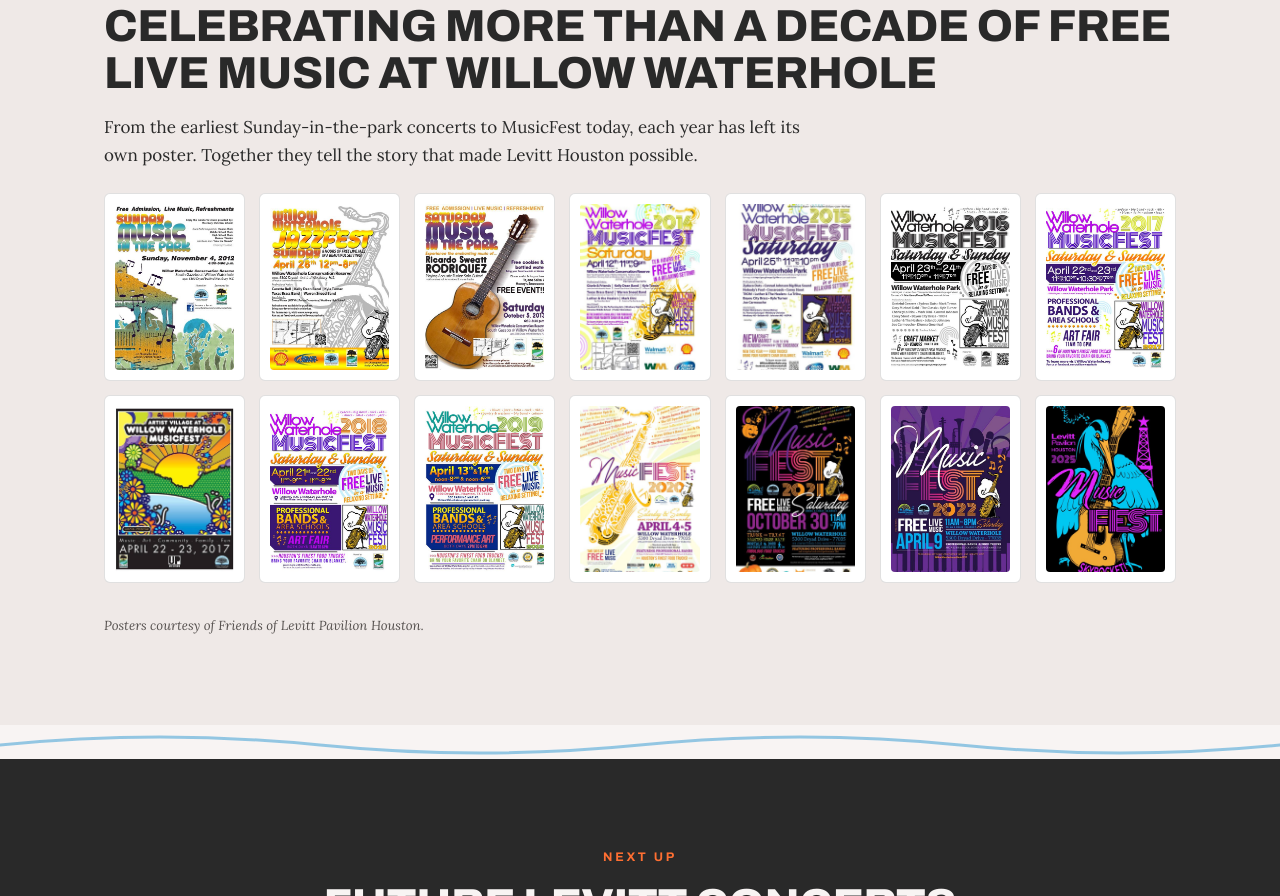
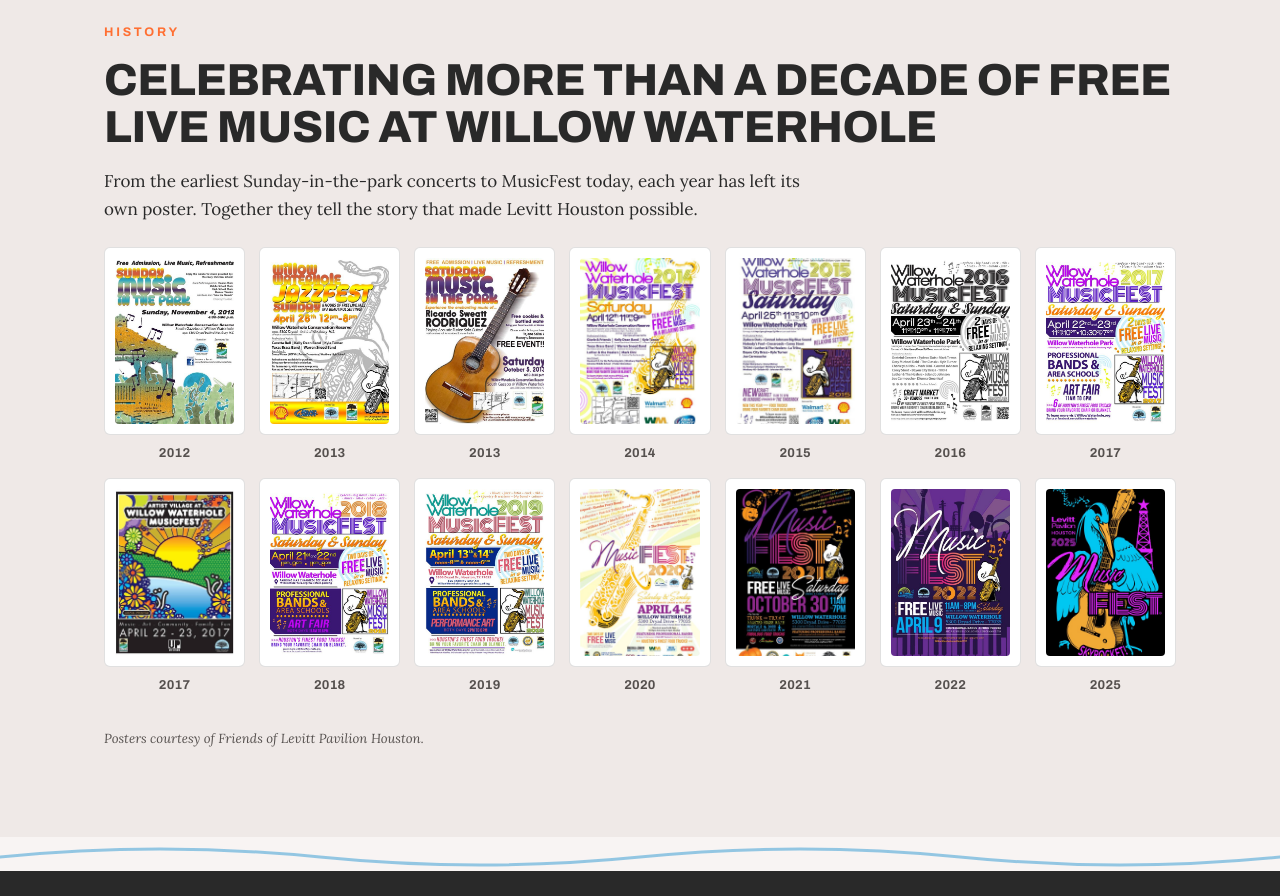
Before and after one commit to jbroadfoot/levitt-houston-site, a plain HTML site: page musicfest.html in a window 1280 px wide. Shown: the part 1823-2719 px from the top of the page. Drawn offline with Linux system fonts and the light colour scheme.

Commit message:
Add files via upload

```diff
--- a/musicfest.html
+++ b/musicfest.html
@@ -51,7 +51,7 @@
     <img src="images/mf-sunset-stage-perme.jpg" alt="The view from the MusicFest stage at golden hour: performers silhouetted beneath the canopy, flags flying, and the crowd spread across the lawn at Willow Waterhole" loading="lazy" style="width:100%;border-radius:var(--radius);margin:1.75rem 0 0.5rem;">
     <p class="photo-caption">MusicFest at Willow Waterhole Greenway. Photo: &copy; Eduardo Perme.</p>
     <div class="mt-2" style="max-width:760px;">
-      <p>MusicFest has brought free live music to Willow Waterhole since 2012, filling the greenway with student musicians, professional artists, food, and neighbors gathered around the stage. It is the community foundation Levitt Pavilion Houston is being built on, and it points directly to what the pavilion will become.</p>
+      <p class="lede">MusicFest has brought free live music to Willow Waterhole since 2012, filling the greenway with student musicians, professional artists, food, and neighbors gathered around the stage. It is the community foundation Levitt Pavilion Houston is being built on, and it points directly to what the pavilion will become.</p>
     </div>
   </div>
 </section>
@@ -62,20 +62,20 @@
     <h2>Celebrating more than a decade of free live music at Willow Waterhole</h2>
     <p class="mt-1" style="max-width:720px;">From the earliest Sunday-in-the-park concerts to MusicFest today, each year has left its own poster. Together they tell the story that made Levitt Houston possible.</p>
     <div class="poster-strip">
-      <div class="poster"><img src="images/posters/poster-2012-nov.jpg" alt="Sunday Music in the Park poster, November 2012"></div>
-      <div class="poster"><img src="images/posters/poster-2013-apr.jpg" alt="Willow Waterhole JazzFest poster, April 2013"></div>
-      <div class="poster"><img src="images/posters/poster-2013-oct.jpg" alt="Saturday Music in the Park poster, October 2013"></div>
-      <div class="poster"><img src="images/posters/poster-2014.jpg" alt="Willow Waterhole MusicFest poster, 2014"></div>
-      <div class="poster"><img src="images/posters/poster-2015.jpg" alt="Willow Waterhole MusicFest poster, 2015"></div>
-      <div class="poster"><img src="images/posters/poster-2016.jpg" alt="Willow Waterhole MusicFest poster, 2016"></div>
-      <div class="poster"><img src="images/posters/poster-2017.jpg" alt="Willow Waterhole MusicFest poster, 2017"></div>
-      <div class="poster"><img src="images/posters/poster-2017-artist-village.jpg" alt="Artist Village at Willow Waterhole MusicFest poster, 2017"></div>
-      <div class="poster"><img src="images/posters/poster-2018.jpg" alt="Willow Waterhole MusicFest poster, 2018"></div>
-      <div class="poster"><img src="images/posters/poster-2019.jpg" alt="Willow Waterhole MusicFest poster, 2019"></div>
-      <div class="poster"><img src="images/posters/poster-2020.jpg" alt="MusicFest poster, 2020"></div>
-      <div class="poster"><img src="images/posters/poster-2021.jpg" alt="MusicFest poster, October 2021"></div>
-      <div class="poster"><img src="images/posters/poster-2022.jpg" alt="MusicFest poster, 2022"></div>
-      <div class="poster"><img src="images/posters/poster-2025.jpg" alt="Levitt Pavilion Houston MusicFest poster art, 2025"></div>
+      <div class="poster"><div class="poster-img-wrap"><img src="images/posters/poster-2012-nov.jpg" alt="Sunday Music in the Park poster, November 2012"></div><span class="poster-year">2012</span></div>
+      <div class="poster"><div class="poster-img-wrap"><img src="images/posters/poster-2013-apr.jpg" alt="Willow Waterhole JazzFest poster, April 2013"></div><span class="poster-year">2013</span></div>
+      <div class="poster"><div class="poster-img-wrap"><img src="images/posters/poster-2013-oct.jpg" alt="Saturday Music in the Park poster, October 2013"></div><span class="poster-year">2013</span></div>
+      <div class="poster"><div class="poster-img-wrap"><img src="images/posters/poster-2014.jpg" alt="Willow Waterhole MusicFest poster, 2014"></div><span class="poster-year">2014</span></div>
+      <div class="poster"><div class="poster-img-wrap"><img src="images/posters/poster-2015.jpg" alt="Willow Waterhole MusicFest poster, 2015"></div><span class="poster-year">2015</span></div>
+      <div class="poster"><div class="poster-img-wrap"><img src="images/posters/poster-2016.jpg" alt="Willow Waterhole MusicFest poster, 2016"></div><span class="poster-year">2016</span></div>
+      <div class="poster"><div class="poster-img-wrap"><img src="images/posters/poster-2017.jpg" alt="Willow Waterhole MusicFest poster, 2017"></div><span class="poster-year">2017</span></div>
+      <div class="poster"><div class="poster-img-wrap"><img src="images/posters/poster-2017-artist-village.jpg" alt="Artist Village at Willow Waterhole MusicFest poster, 2017"></div><span class="poster-year">2017</span></div>
+      <div class="poster"><div class="poster-img-wrap"><img src="images/posters/poster-2018.jpg" alt="Willow Waterhole MusicFest poster, 2018"></div><span class="poster-year">2018</span></div>
+      <div class="poster"><div class="poster-img-wrap"><img src="images/posters/poster-2019.jpg" alt="Willow Waterhole MusicFest poster, 2019"></div><span class="poster-year">2019</span></div>
+      <div class="poster"><div class="poster-img-wrap"><img src="images/posters/poster-2020.jpg" alt="MusicFest poster, 2020"></div><span class="poster-year">2020</span></div>
+      <div class="poster"><div class="poster-img-wrap"><img src="images/posters/poster-2021.jpg" alt="MusicFest poster, October 2021"></div><span class="poster-year">2021</span></div>
+      <div class="poster"><div class="poster-img-wrap"><img src="images/posters/poster-2022.jpg" alt="MusicFest poster, 2022"></div><span class="poster-year">2022</span></div>
+      <div class="poster"><div class="poster-img-wrap"><img src="images/posters/poster-2025.jpg" alt="Levitt Pavilion Houston MusicFest poster art, 2025"></div><span class="poster-year">2025</span></div>
     </div>
     <p class="photo-caption mt-2">Posters courtesy of Friends of Levitt Pavilion Houston.</p>
   </div>
--- a/styles.css
+++ b/styles.css
@@ -361,6 +361,22 @@ footer a:hover { color: var(--orange); }
 .advisory-row { display: flex; flex-wrap: wrap; gap: 12px 40px; list-style: none; padding: 0; margin: 0; justify-content: center; }
 .advisory-row li { font-family: var(--display); font-weight: 700; font-size: 1.05rem; }
 
+/* ---------- Board of Directors: unified card system ---------- */
+.board-officers { display: grid; grid-template-columns: repeat(4, 1fr); gap: 18px; list-style: none; padding: 0; margin: 0; }
+.board-officers li { background: #fff; border: 1px solid var(--line); border-radius: var(--radius); padding: 28px 18px; text-align: center; }
+.board-officers .name { display: block; font-family: var(--display); font-weight: 800; font-size: 1.15rem; letter-spacing: -0.005em; }
+.board-officers .role { display: block; font-family: var(--body); font-weight: 700; font-size: 0.76rem; color: var(--orange); text-transform: uppercase; letter-spacing: 0.12em; margin-top: 8px; }
+@media (max-width: 720px) { .board-officers { grid-template-columns: repeat(2, 1fr); } }
+
+.board-members { display: grid; grid-template-columns: repeat(3, 1fr); gap: 14px; list-style: none; padding: 0; margin: 0; }
+.board-members li { background: #fff; border: 1px solid var(--line); border-radius: var(--radius); padding: 18px 14px; text-align: center; font-family: var(--display); font-weight: 700; font-size: 1rem; }
+@media (max-width: 720px) { .board-members { grid-template-columns: repeat(2, 1fr); } }
+@media (max-width: 480px) { .board-members { grid-template-columns: 1fr; } }
+
+.board-advisory-wrap { text-align: center; }
+.board-advisory { display: flex; flex-wrap: wrap; gap: 8px 36px; list-style: none; padding: 0; margin: 12px 0 0; justify-content: center; }
+.board-advisory li { font-family: var(--body); font-weight: 500; font-size: 0.92rem; color: var(--ink-soft); }
+
 /* ---------- Media cards: publication name prominent, link visible (items 24, 26) ---------- */
 .media-card { background: #fff; border: 1px solid var(--line); border-radius: var(--radius); padding: 28px; display: flex; flex-direction: column; gap: 14px; }
 .media-card .pub { font-family: var(--display); font-weight: 800; font-size: 0.85rem; text-transform: uppercase; letter-spacing: 0.12em; color: var(--orange); }
@@ -373,8 +389,10 @@ footer a:hover { color: var(--orange); }
 .poster-strip { display: grid; grid-template-columns: repeat(7, 1fr); gap: 14px; margin-top: 1.5rem; }
 @media (max-width: 860px) { .poster-strip { grid-template-columns: repeat(4, 1fr); } }
 @media (max-width: 520px) { .poster-strip { grid-template-columns: repeat(3, 1fr); } }
-.poster-strip .poster { aspect-ratio: 3/4; background: #fff; border: 1px solid var(--line); border-radius: 6px; display: flex; align-items: center; justify-content: center; padding: 10px; text-align: center; font-family: var(--display); font-weight: 700; font-size: 0.85rem; color: var(--ink-soft); overflow: hidden; }
+.poster-strip .poster { display: flex; flex-direction: column; align-items: center; gap: 8px; }
+.poster-strip .poster-img-wrap { width: 100%; aspect-ratio: 3/4; background: #fff; border: 1px solid var(--line); border-radius: 6px; padding: 10px; overflow: hidden; }
 .poster-strip .poster img { width: 100%; height: 100%; object-fit: cover; border-radius: 4px; }
+.poster-strip .poster-year { font-family: var(--display); font-weight: 700; font-size: 0.8rem; letter-spacing: 0.02em; color: var(--ink-soft); }
 
 /* ---------- Home page mark alignment (item 8) ---------- */
 @media (min-width: 1200px) {
```
Also changed, not shown: about.html (+4 -4 lines), index.html (+3 -3 lines), network.html (+2 -2 lines).
